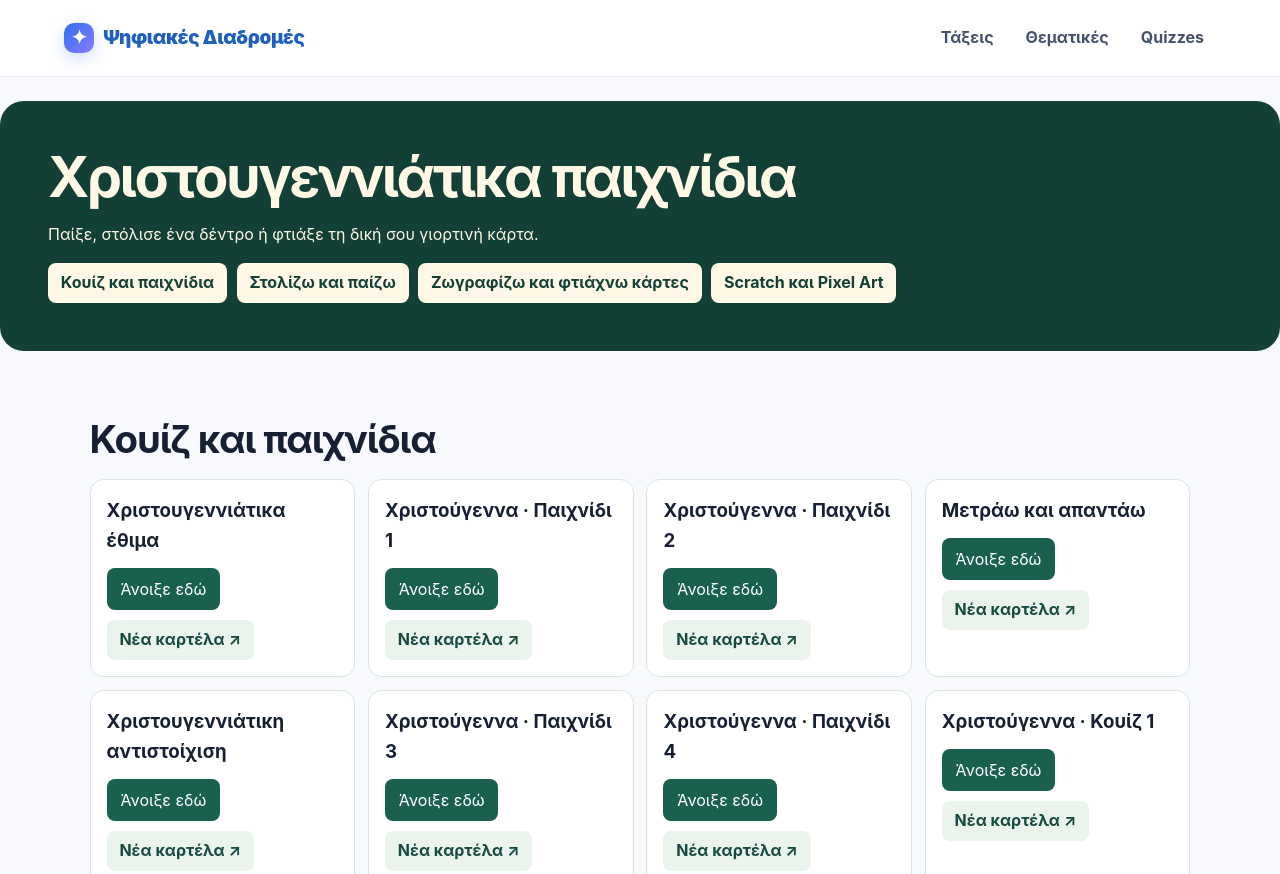
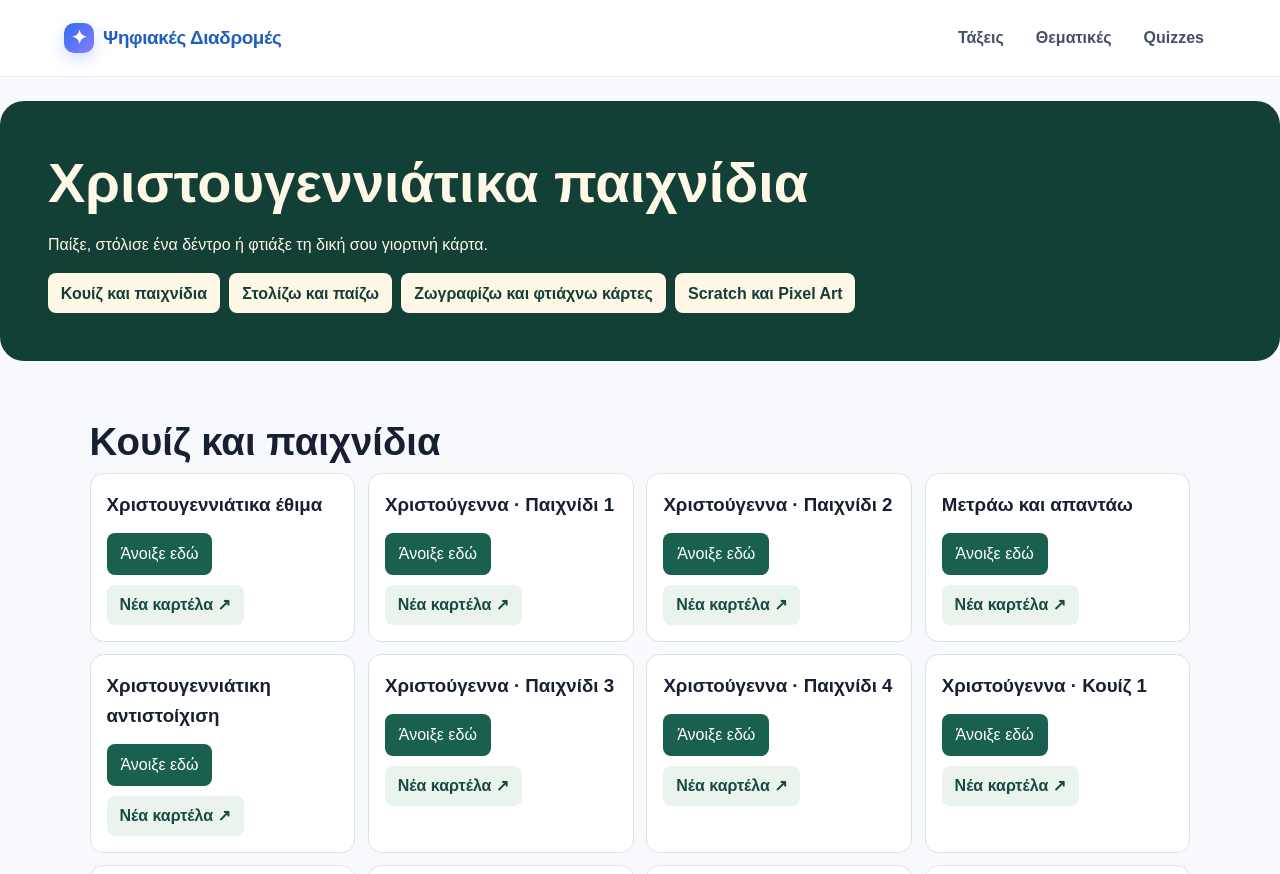
Before and after one commit to yiannisberdousis/psifiakes-diadromes, an Astro site: page /psifiakes-diadromes/christougenna in a window 1280 px wide. Shown: the top 874 px of the page. Built offline with nearby package versions, Linux system fonts and the light colour scheme; Astro itself is replaced by a stand-in of ours.

Commit message:
Improve Greek typography on the Christmas activities page

```diff
--- a/src/pages/christougenna/index.astro
+++ b/src/pages/christougenna/index.astro
@@ -68,7 +68,7 @@ const groups = [
 
 <BaseLayout title="Χριστουγεννιάτικα παιχνίδια | Ψηφιακές Διαδρομές" description="Χριστουγεννιάτικα παιχνίδια και δημιουργικές δραστηριότητες για το Δημοτικό.">
   <header class="festive">
-    <h1>Χριστουγεννιάτικα παιχνίδια</h1>
+    <h1 id="christmas-heading">Χριστουγεννιάτικα παιχνίδια</h1>
     <p>Παίξε, στόλισε ένα δέντρο ή φτιάξε τη δική σου γιορτινή κάρτα.</p>
     <nav aria-label="Κατηγορίες δραστηριοτήτων">
       {groups.map(({ title }, index) => <a href={`#group-${index + 1}`}>{title}</a>)}
@@ -131,6 +131,13 @@ const groups = [
 </script>
 
 <style>
+  :global(body:has(#christmas-heading)) {
+    font-family: Arial, "Liberation Sans", sans-serif;
+  }
+  .festive h1, .section h2 {
+    letter-spacing: normal;
+    line-height: 1.2;
+  }
   .festive { margin-top: 1.5rem; padding: clamp(1.25rem, 5vw, 3rem); border-radius: 1.5rem; background: #123f36; color: #fff8e6; }
   .festive h1 { color: inherit; margin: 0; font-size: clamp(2rem, 5vw, 3.5rem); }
   .festive nav, .actions { display: flex; flex-wrap: wrap; gap: .6rem; }
```
